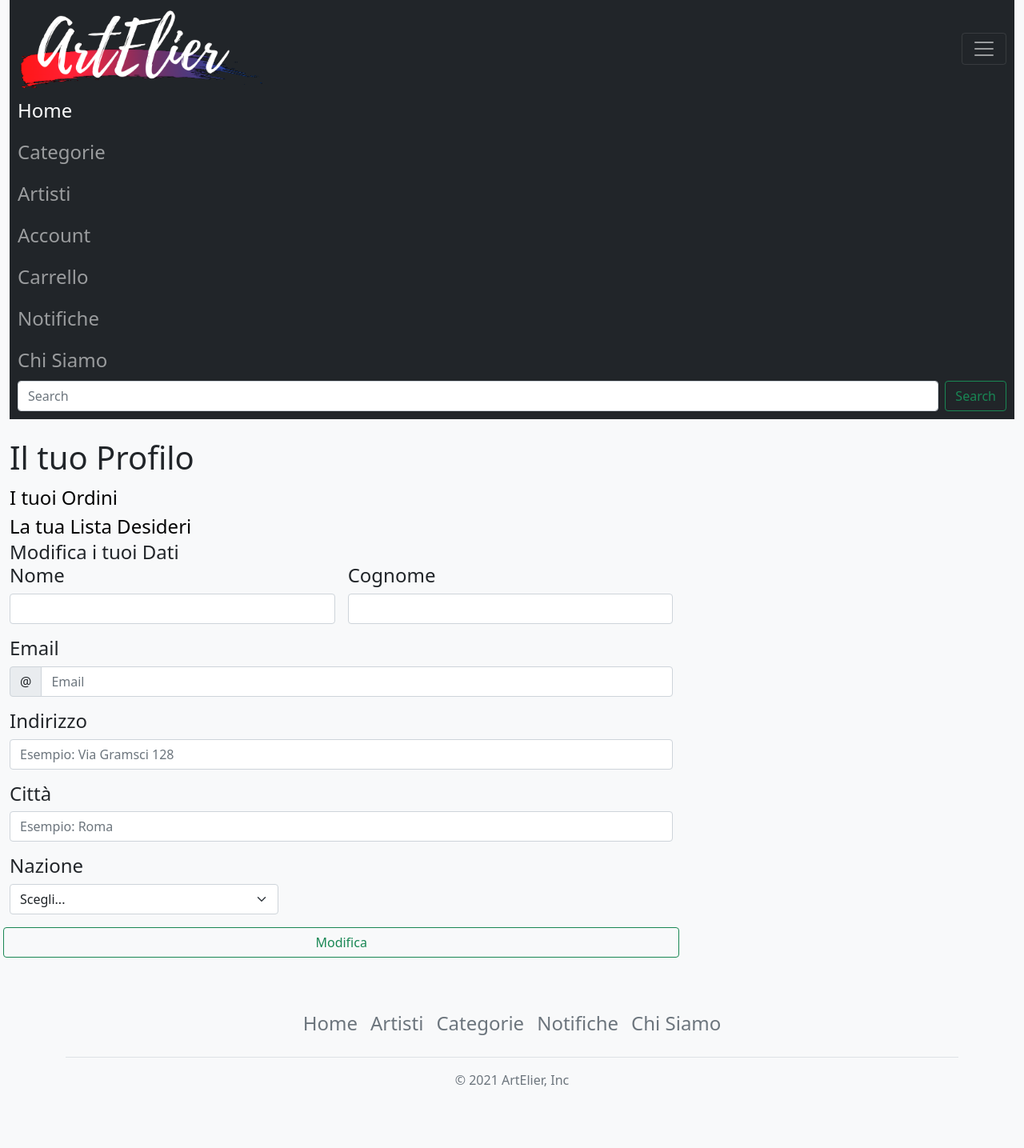
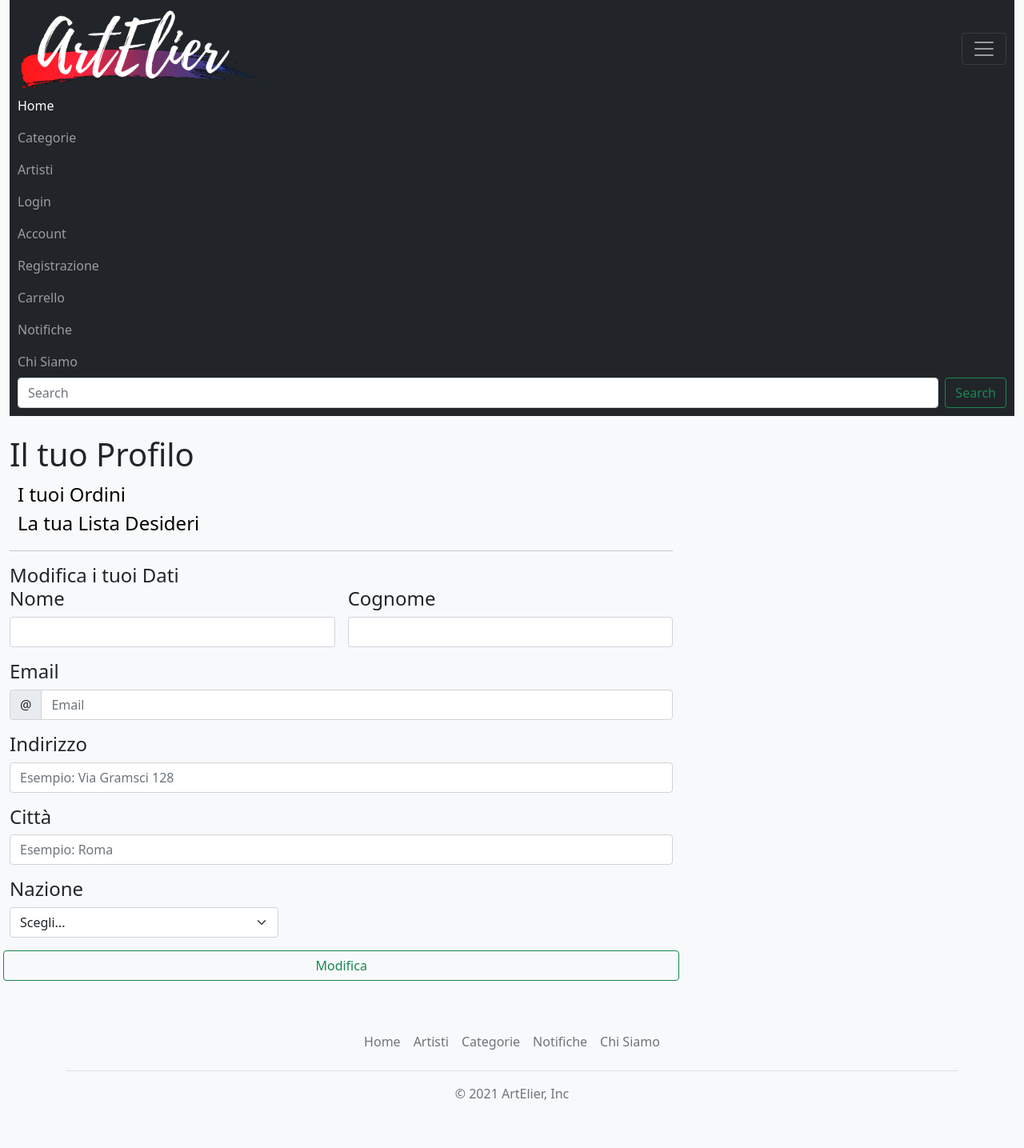
Before and after one commit to eliazv/artelier, a PHP site: page /Utente.html in a window 1280 px wide, after a click that opens the changed part. Shown: the whole page at 80% size. Before the commit the page ends 1358 px from the top, so only its background shows below. Run offline with PHP 8.4, Linux system fonts and the light colour scheme; some libraries are stand-ins or nearby versions.

Commit message:
modifiche

```diff
--- a/Progetto/Css/Utente.css
+++ b/Progetto/Css/Utente.css
@@ -1,5 +1,6 @@
-a{
+div > a{
     font-size: 18pt;
+    padding: 10px;
 }
 
 a:link {
--- a/Progetto/HomePage.html
+++ b/Progetto/HomePage.html
@@ -35,7 +35,9 @@
               <li class="nav-item">
                     <a class="nav-link" href="#">Categorie</a>
                     <a class="nav-link" href="#">Artisti</a>
-                    <a class="nav-link" href="login.html">Account</a>
+                    <a class="nav-link" href="login.html">Login</a>
+                    <a class="nav-link" href="Utente.html">Account</a>
+                    <a class="nav-link" href="Registrazione.html">Registrazione</a>
                     <a class="nav-link" href="Cart.html">Carrello</a>
                     <a class="nav-link" href="#">Notifiche</a>
                     <a class="nav-link" href="#">Chi Siamo</a>
--- a/Progetto/Utente.html
+++ b/Progetto/Utente.html
@@ -51,12 +51,14 @@
             <div class="collapse navbar-collapse" id="navbarSupportedContent">
               <ul class="navbar-nav me-auto mb-2 mb-lg-0">
               <li class="nav-item">
-                  <a class="nav-link active" aria-current="page" href="#">Home</a>
+                <a class="nav-link active" aria-current="page" href="HomePage.html">Home</a>
               </li>
               <li class="nav-item">
                     <a class="nav-link" href="#">Categorie</a>
                     <a class="nav-link" href="#">Artisti</a>
-                      <a class="nav-link" href="User.html">Account</a>
+                    <a class="nav-link" href="login.html">Login</a>
+                    <a class="nav-link" href="Utente.html">Account</a>
+                    <a class="nav-link" href="Registrazione.html">Registrazione</a>
                     <a class="nav-link" href="Cart.html">Carrello</a>
                     <a class="nav-link" href="#">Notifiche</a>
                     <a class="nav-link" href="#">Chi Siamo</a>
@@ -80,6 +82,7 @@
       <div class="col-md-7 col-lg-8">
         <a class="mb-3" href="#">I tuoi Ordini</a><br>
         <a class="mb-3" href="#">La tua Lista Desideri</a><br>
+        <hr>
         <h4 class="mb-3">Modifica i tuoi Dati</a>
         <form class="needs-validation" novalidate>
           <div class="row g-3">
@@ -165,7 +168,7 @@
 </div>
 
 
-    <script src="../assets/dist/js/bootstrap.bundle.min.js"></script>
+<script src="https://cdn.jsdelivr.net/npm/bootstrap@5.1.3/dist/js/bootstrap.bundle.min.js" integrity="sha384-ka7Sk0Gln4gmtz2MlQnikT1wXgYsOg+OMhuP+IlRH9sENBO0LRn5q+8nbTov4+1p" crossorigin="anonymous"></script>
 
       <script src="form-validation.js"></script>
   </body>
```
Also changed, not shown: Progetto/Css/login.css (+2 -5 lines), Progetto/Registrazione.html (+5 -4 lines), Progetto/login.html (+3 -5 lines), Progetto/Immagini/logonerocut.png (added). Lines whose indentation alone changed are shown as unchanged.
